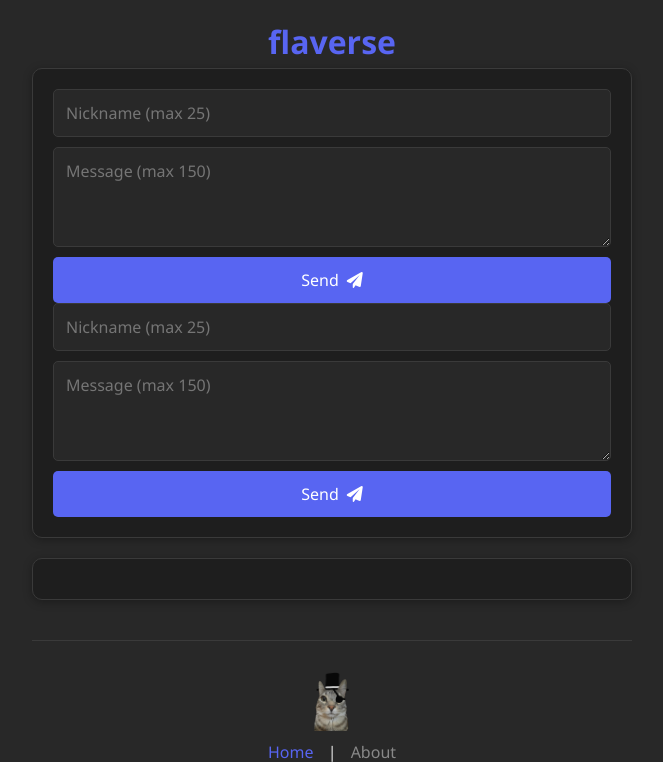
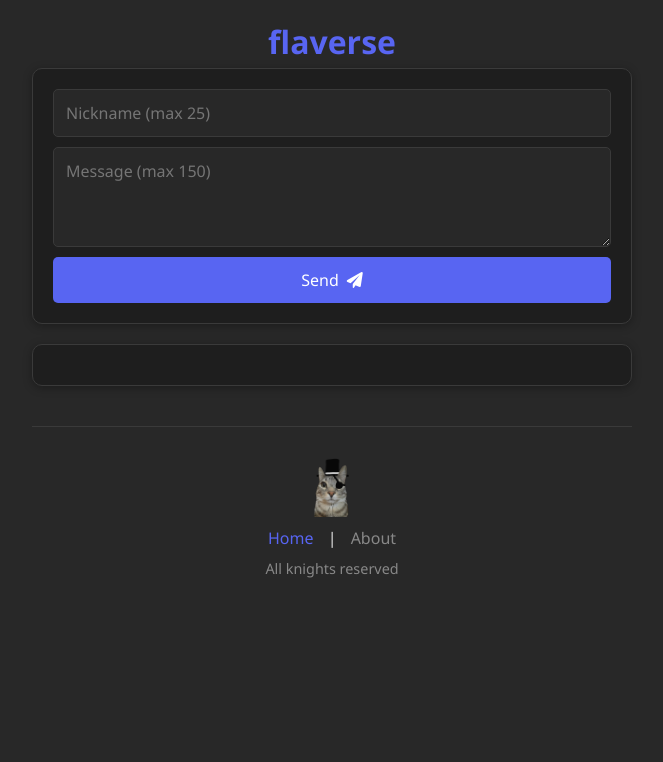
Before and after one commit to SynthouS/flaverse, a Flask app: page / in a window 1280 px wide. Shown: the top 762 px of the page, without its empty margins (308-971 px from the left). After the commit the page ends 578 px from the top, so only its background shows below. Run offline with Flask 3, Linux system fonts and the light colour scheme; data that the repository does not hold is empty; some libraries are stand-ins or nearby versions.

Commit message:
Update index.html

```diff
--- a/templates/index.html
+++ b/templates/index.html
@@ -11,11 +11,6 @@
         <h1>flaverse</h1>
 
         <div class="input-box">
-            <form method="POST" id="message-form">
-                <input type="text" name="nickname" placeholder="Nickname (max 25)" maxlength="25">
-                <textarea name="message" placeholder="Message (max 150)" maxlength="150"></textarea>
-                <button type="submit">Send <i class="fas fa-paper-plane"></i></button>
-            </form>
             <form method="POST" id="message-form">
                 <input type="text" name="nickname" placeholder="Nickname (max 25)" maxlength="25">
                 <textarea name="message" placeholder="Message (max 150)" maxlength="150"></textarea>
```
